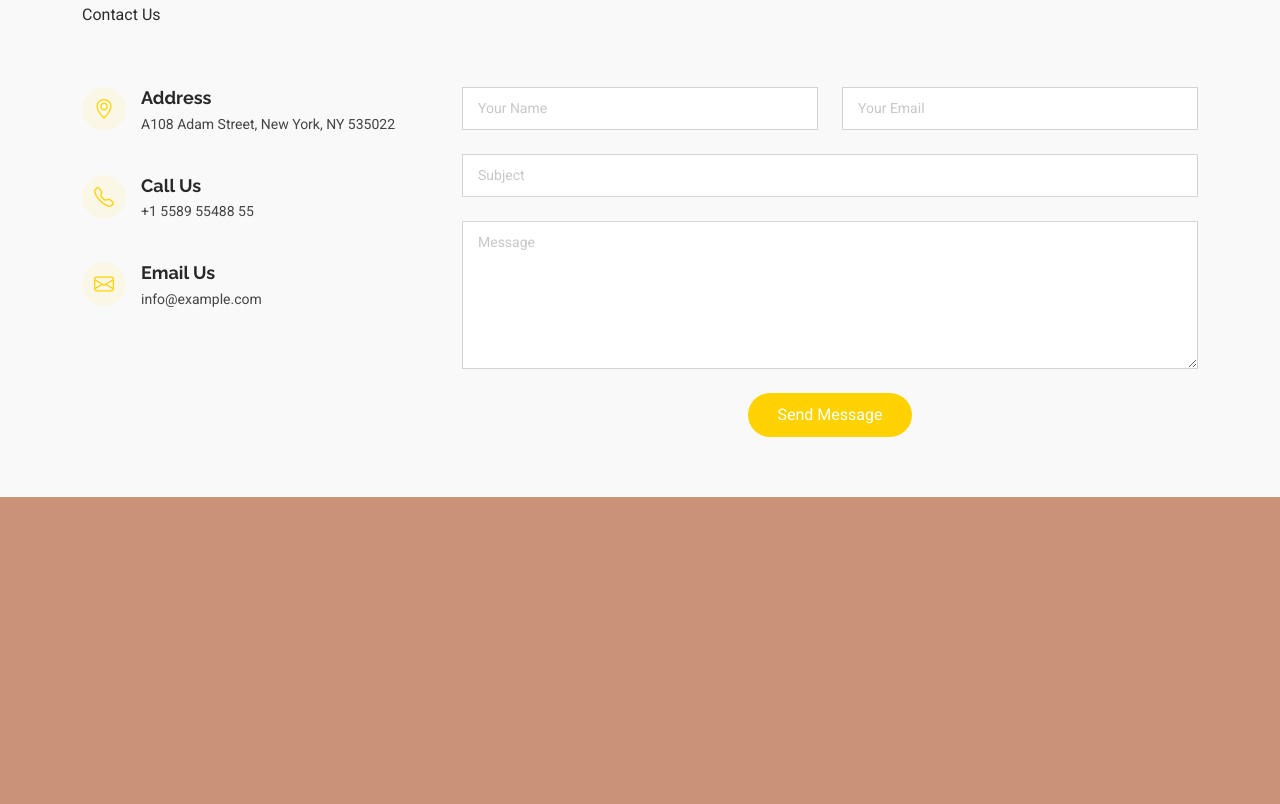
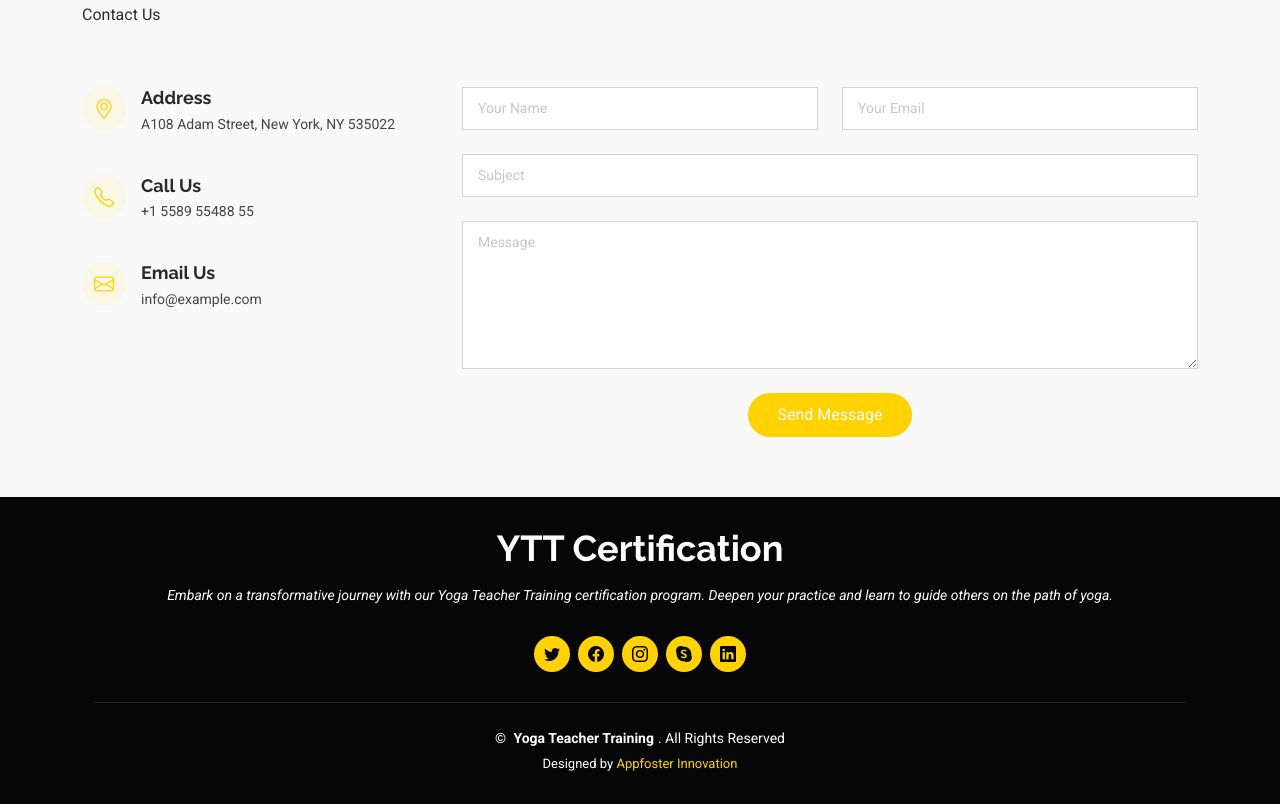
Before and after one commit to Gyanihulk/yogatheme, a plain HTML site: page index.html in a window 1280 px wide. Shown: the part 4812-5616 px from the top of the page. Before the commit the page ends 5309 px from the top, so only its background shows below. Drawn offline with Linux system fonts and the light colour scheme.

Commit message:
first commit

```diff
--- a/assets/css/main.css
+++ b/assets/css/main.css
@@ -603,7 +603,7 @@
   align-items: center;
   justify-content: center;
   background: var(--accent-color);
-  color: var(--contrast-color);
+  color: var(--font-color);
   line-height: 1;
   margin: 0 4px;
   border-radius: 50%;
@@ -628,6 +628,9 @@
   padding-top: 5px;
 }
 
+.footer .credits a {
+  color:var(--accent-color) !important;
+}
 /*--------------------------------------------------------------
 # Preloader
 --------------------------------------------------------------*/
--- a/index.html
+++ b/index.html
@@ -806,6 +806,27 @@
               </div>
 
             </section>
+            <footer id="footer" class="footer dark-background">
+              <div class="container">
+                <h3 class="sitename">YTT Certification</h3>
+                <p>Embark on a transformative journey with our Yoga Teacher Training certification program. Deepen your practice and learn to guide others on the path of yoga.</p>
+                <div class="social-links d-flex justify-content-center">
+                  <a href="#" class="twitter"><i class="bi bi-twitter"></i></a>
+                  <a href="#" class="facebook"><i class="bi bi-facebook"></i></a>
+                  <a href="#" class="instagram"><i class="bi bi-instagram"></i></a>
+                  <a href="#" class="skype"><i class="bi bi-skype"></i></a>
+                  <a href="#" class="linkedin"><i class="bi bi-linkedin"></i></a>
+                </div>
+                <div class="container">
+                  <div class="copyright">
+                    &copy; <strong class="px-1 sitename">Yoga Teacher Training</strong>. All Rights Reserved
+                  </div>
+                  <div class="credits">
+                    Designed by <a href="">Appfoster Innovation</a>
+                  </div>
+                </div>
+              </div>
+            </footer>
 
         </main>
 
```
